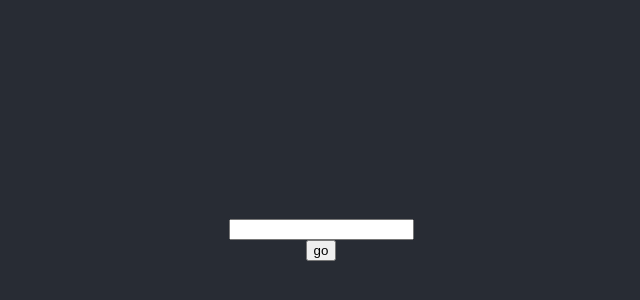
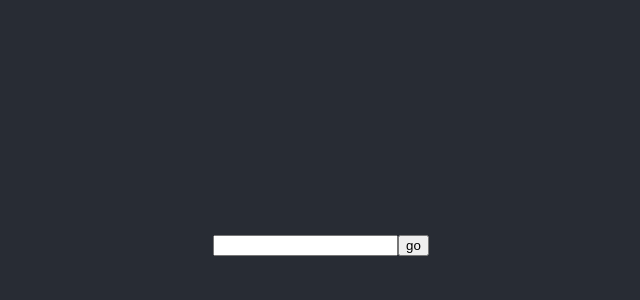
Before and after one commit to MaximTkachenko/realtime-bus-timetable, a React (Create React App) app in the folder client/: page / in a window 1280 px wide. Shown: the part 160-460 px from the top of the page, without its empty margins (319-959 px from the left). Built offline with nearby package versions, Linux system fonts and the light colour scheme.

Commit message:
added two main screens for client

```diff
--- a/client/package.json
+++ b/client/package.json
@@ -11,6 +11,7 @@
     "@types/node": "^12.12.27",
     "@types/react": "^16.9.20",
     "@types/react-dom": "^16.9.5",
+    "npm": "^6.13.7",
     "react": "^16.12.0",
     "react-dom": "^16.12.0",
     "react-scripts": "3.4.0",
--- a/client/src/App.tsx
+++ b/client/src/App.tsx
@@ -1,5 +1,7 @@
 import React, { Component } from 'react';
 import './App.css';
+import WelcomeScreen from './WelcomeScreen';
+import RoutesScreen from './RoutesScreen';
 
 type AppProps = {  };
 type AppState = { connected: boolean, server: string, error: boolean, metadata: any };
@@ -8,10 +10,11 @@ class App extends Component<AppProps, AppState> {
   constructor(props: AppProps){
     super(props);
     this.state = {connected: false, server: '', error: false, metadata: null};
+    this.handleClick = this.handleClick.bind(this);
+    this.updateHost = this.updateHost.bind(this);
   }
 
   handleClick(){
-    console.log(this.state);
     fetch(this.state.server + '/metadata')
     .then(response => response.json())
     .then(response =>
@@ -30,18 +33,26 @@ class App extends Component<AppProps, AppState> {
   }
 
   updateHost(e: any){
-    this.state = {connected: false, server: e.target.value, error: false, metadata: null};
+    this.setState({connected: false, server: e.target.value, error: false, metadata: null});
   }
 
   render(){
-    return (
+    const connected = this.state.connected;
+    let screen;
+
+    if(!connected){
+      screen =
       <div className="App">
         <header className="App-header">
-        <input type="text" onChange={this.updateHost.bind(this)}></input>
-        <button onClick={this.handleClick.bind(this)}>go</button>
+        <WelcomeScreen onClick={this.handleClick} onChange={this.updateHost} />
         </header>
-      </div>
-    );
+      </div>;
+    }
+    else{
+      screen = <RoutesScreen/>;
+    }
+
+    return screen;
   }
 }
 
--- /dev/null
+++ b/client/src/RoutesScreen.tsx
@@ -0,0 +1,11 @@
+import React from 'react';
+
+const RoutesScreen = (props: any) => {
+    return (
+        <div>
+            BLAAAAAAAAAAAAAA
+        </div>
+    );
+}
+
+export default RoutesScreen;
--- /dev/null
+++ b/client/src/WelcomeScreen.tsx
@@ -0,0 +1,12 @@
+import React from 'react';
+
+const WelcomeScreen = (props: any) => {
+    return (
+        <div>
+            <input type="text" onChange={props.onChange}></input>
+            <button onClick={props.onClick}>go</button>
+        </div>
+    );
+}
+
+export default WelcomeScreen;
```
Also changed, not shown: 1 other file (tests, documents, lock files or other folders). Lines whose indentation alone changed are shown as unchanged.
